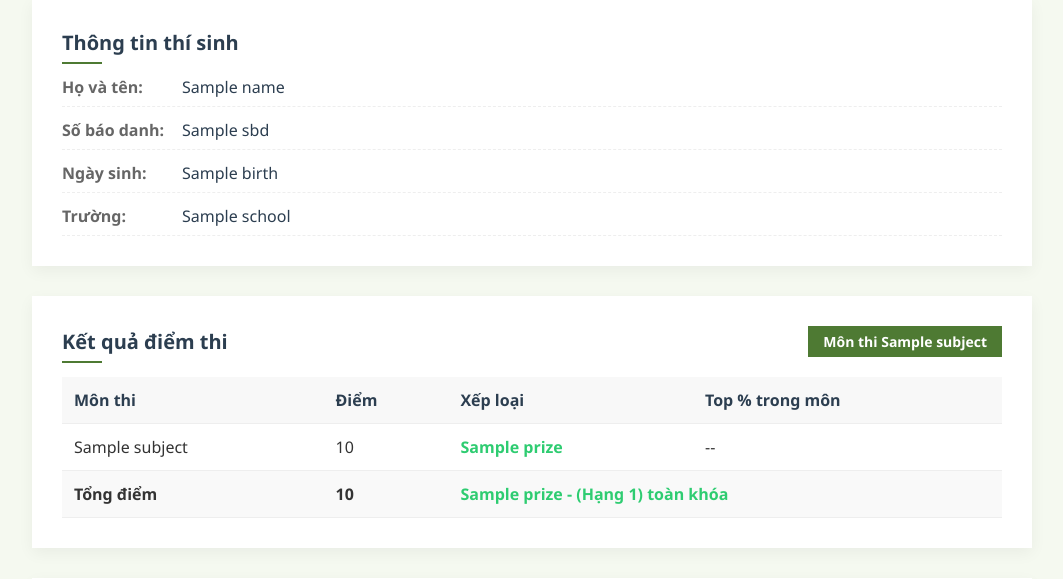
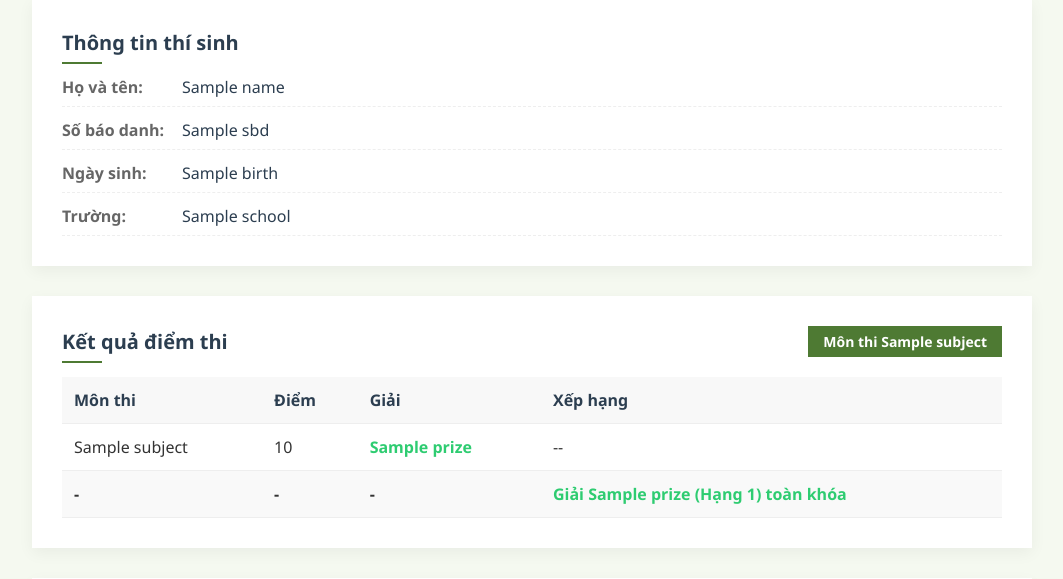
Before and after one commit to ntanthedev/bamboo, a Django app: template templates/tra-diem.html in a window 1280 px wide. Shown: the part 551-1130 px from the top of the page, without its empty margins (108-1171 px from the left). Run offline with Django 5.2, Linux system fonts and the light colour scheme; tables that the repository leaves empty hold one stand-in row (values such as "Sample post"); the template is opened without the code that fills it: values that come from a table or form of the project are taken from there, most other values are stand-ins (such as "Sample title", 1, 10 or a date in 2020).

Commit message:
Cập nhật giao diện tra-diem.html để thay đổi tiêu đề cột từ "Xếp loại" thành "Giải" và "Top % trong môn" thành "Xếp hạng". Điều chỉnh hiển thị tổng điểm và thông tin giải thưởng cho người dùng.

```diff
--- a/templates/tra-diem.html
+++ b/templates/tra-diem.html
@@ -160,8 +160,8 @@
                                 <tr>
                                     <th>Môn thi</th>
                                     <th>Điểm</th>
-                                    <th>Xếp loại</th>
-                                    <th>Top % trong môn</th>
+                                    <th>Giải</th>
+                                    <th>Xếp hạng</th>
                                 </tr>
                             </thead>
                             <tbody>
@@ -180,11 +180,13 @@
                                     </td>
                                 </tr>
                                 <tr class="total-row">
-                                    <td>Tổng điểm</td>
-                                    <td id="scoreTotal">{{ score|default:"--" }}</td>
+                                    <td id="scoreTotal">-</td>
+                                    <td id="scoreTotal1">-</td>
+                                    <td id="scoreTotal1">-</td>
+
                                     <td colspan="2">
                                         {% if prize %}
-                                            <span class="grade-excellent">{{ prize }} - (Hạng {{ rank_position|default:"1" }}) toàn khóa</span>
+                                            <span class="grade-excellent">Giải {{ prize }} (Hạng {{ rank_position|default:"1" }}) toàn khóa</span>
                                         {% else %}
                                             <span>--</span>
                                         {% endif %}
```
